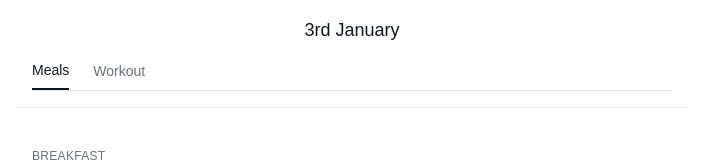
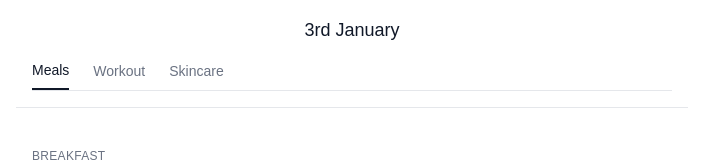
Before and after one commit to vipul69-eng/daily-plan, a Next.js app: page / in a window 1280 px wide. Shown: the top 162 px of the page, without its empty margins (288-991 px from the left). Built offline with nearby package versions, Linux system fonts and the light colour scheme.

Commit message:
Update page.tsx

```diff
--- a/app/page.tsx
+++ b/app/page.tsx
@@ -21,6 +21,7 @@ interface DayData {
   meals: Record<string, boolean>;
   workouts: Record<string, boolean>;
   optional: Record<string, boolean>;
+  skincare: Record<string, boolean>;
 }
 
 interface StorageData {
@@ -30,7 +31,7 @@ interface StorageData {
 const MealWorkoutTracker: React.FC = () => {
   const [currentDate, setCurrentDate] = useState<string>(new Date().toISOString().split('T')[0]);
   const [data, setData] = useState<StorageData>({});
-  const [activeTab, setActiveTab] = useState<'meals' | 'workout'>('meals');
+  const [activeTab, setActiveTab] = useState<'meals' | 'workout' | 'skincare'>('meals');
 
   // Update date at midnight
   useEffect(() => {
@@ -94,14 +95,15 @@ const MealWorkoutTracker: React.FC = () => {
     return data[currentDate] || {
       meals: {},
       workouts: {},
-      optional: {}
+      optional: {},
+      skincare: {}
     };
   };
 
   const toggleItem = (category: keyof DayData, item: string): void => {
     const newData = { ...data };
     if (!newData[currentDate]) {
-      newData[currentDate] = { meals: {}, workouts: {}, optional: {} };
+      newData[currentDate] = { meals: {}, workouts: {}, optional: {}, skincare: {} };
     }
     newData[currentDate][category][item] = !newData[currentDate][category][item];
     setData(newData);
@@ -118,6 +120,11 @@ const MealWorkoutTracker: React.FC = () => {
       total = currentWorkout ? currentWorkout.length : 0;
     } else if (category === 'optional') {
       total = optional.length;
+    } else if (category === 'skincare') {
+      const morningRoutine = skincareMorning.length;
+      const nightRoutine = skincareNight.length;
+      const weeklyRoutine = getDayOfWeek() === 0 ? skincareWeekly.length : 0;
+      total = morningRoutine + nightRoutine + weeklyRoutine;
     }
 
     const completed = Object.values(items).filter(Boolean).length;
@@ -182,6 +189,28 @@ const MealWorkoutTracker: React.FC = () => {
     { id: 'sleep', label: '7–8 hours sleep' }
   ];
 
+  const skincareMorning: MealItem[] = [
+    { id: 'morning_brush', label: 'Brush teeth (2 minutes)', category: 'Morning' },
+    { id: 'morning_rinse', label: 'Rinse face with water', category: 'Morning' },
+    { id: 'morning_cleanse', label: 'Cleanse with Gabit facewash (20–30 seconds)', category: 'Morning' },
+    { id: 'morning_moisturizer', label: 'Apply Gabit moisturizer (1–2 pumps on damp skin)', category: 'Morning' },
+    { id: 'morning_sunscreen', label: 'Apply clay sunscreen (two-finger amount for face + neck)', category: 'Morning' },
+    { id: 'morning_water', label: 'Drink 1–2 glasses of water', category: 'Morning' },
+  ];
+
+  const skincareNight: MealItem[] = [
+    { id: 'night_brush', label: 'Brush teeth (2 minutes)', category: 'Night' },
+    { id: 'night_cleanse', label: 'Cleanse with Gabit facewash', category: 'Night' },
+    { id: 'night_moisturizer', label: 'Apply Gabit moisturizer (slightly thicker layer)', category: 'Night' },
+    { id: 'night_wash_hands', label: 'Wash hands before sleep', category: 'Night' },
+    { id: 'night_sleep', label: 'Sleep before midnight (ideal)', category: 'Night' },
+  ];
+
+  const skincareWeekly: MealItem[] = [
+    { id: 'weekly_scrub', label: 'Clay scrub (once per week only)', category: 'Weekly' },
+    { id: 'weekly_extra_moisturizer', label: 'Extra moisturizer after scrub', category: 'Weekly' },
+  ];
+
   const workoutTitles: Record<number, string> = {
     1: 'Upper Push',
     2: 'Lower Body',
@@ -195,6 +224,8 @@ const MealWorkoutTracker: React.FC = () => {
   const currentWorkout = dayNumber ? workoutPlans[dayNumber] : null;
   const mealProgress = getProgress('meals');
   const workoutProgress = getProgress('workouts');
+  const skincareProgress = getProgress('skincare');
+  const isSunday = getDayOfWeek() === 0;
 
   const getDayName = (): string => {
     const days = ['Sunday', 'Monday', 'Tuesday', 'Wednesday', 'Thursday', 'Friday', 'Saturday'];
@@ -234,6 +265,16 @@ const MealWorkoutTracker: React.FC = () => {
             >
               Workout {workoutProgress > 0 && `· ${workoutProgress}%`}
             </button>
+            <button
+              onClick={() => setActiveTab('skincare')}
+              className={`pb-2 text-sm font-medium transition-colors ${
+                activeTab === 'skincare'
+                  ? 'text-gray-900 border-b-2 border-gray-900'
+                  : 'text-gray-500 hover:text-gray-700'
+              }`}
+            >
+              Skincare {skincareProgress > 0 && `· ${skincareProgress}%`}
+            </button>
           </div>
         </div>
 
@@ -265,6 +306,76 @@ const MealWorkoutTracker: React.FC = () => {
                   </div>
                 );
               })}
+            </div>
+          ) : activeTab === 'skincare' ? (
+            <div className="space-y-6">
+              {/* Morning Routine */}
+              <div>
+                <h3 className="text-xs font-medium text-gray-500 mb-3 uppercase tracking-wide">
+                  Daily Morning Routine
+                </h3>
+                <div className="space-y-1">
+                  {skincareMorning.map((item) => (
+                    <label key={item.id} className="flex items-start gap-3 p-2 hover:bg-gray-50 rounded cursor-pointer">
+                      <input
+                        type="checkbox"
+                        checked={todayData.skincare[item.id] || false}
+                        onChange={() => toggleItem('skincare', item.id)}
+                        className="mt-0.5 w-4 h-4 rounded border-gray-300 text-gray-900 focus:ring-1 focus:ring-gray-900"
+                      />
+                      <span className={`flex-1 text-sm ${todayData.skincare[item.id] ? 'line-through text-gray-400' : 'text-gray-700'}`}>
+                        {item.label}
+                      </span>
+                    </label>
+                  ))}
+                </div>
+              </div>
+
+              {/* Night Routine */}
+              <div>
+                <h3 className="text-xs font-medium text-gray-500 mb-3 uppercase tracking-wide">
+                  Daily Night Routine
+                </h3>
+                <div className="space-y-1">
+                  {skincareNight.map((item) => (
+                    <label key={item.id} className="flex items-start gap-3 p-2 hover:bg-gray-50 rounded cursor-pointer">
+                      <input
+                        type="checkbox"
+                        checked={todayData.skincare[item.id] || false}
+                        onChange={() => toggleItem('skincare', item.id)}
+                        className="mt-0.5 w-4 h-4 rounded border-gray-300 text-gray-900 focus:ring-1 focus:ring-gray-900"
+                      />
+                      <span className={`flex-1 text-sm ${todayData.skincare[item.id] ? 'line-through text-gray-400' : 'text-gray-700'}`}>
+                        {item.label}
+                      </span>
+                    </label>
+                  ))}
+                </div>
+              </div>
+
+              {/* Weekly Routine - Only on Sundays */}
+              {isSunday && (
+                <div>
+                  <h3 className="text-xs font-medium text-gray-500 mb-3 uppercase tracking-wide">
+                    Weekly Care (Night Only)
+                  </h3>
+                  <div className="space-y-1">
+                    {skincareWeekly.map((item) => (
+                      <label key={item.id} className="flex items-start gap-3 p-2 hover:bg-gray-50 rounded cursor-pointer">
+                        <input
+                          type="checkbox"
+                          checked={todayData.skincare[item.id] || false}
+                          onChange={() => toggleItem('skincare', item.id)}
+                          className="mt-0.5 w-4 h-4 rounded border-gray-300 text-gray-900 focus:ring-1 focus:ring-gray-900"
+                        />
+                        <span className={`flex-1 text-sm ${todayData.skincare[item.id] ? 'line-through text-gray-400' : 'text-gray-700'}`}>
+                          {item.label}
+                        </span>
+                      </label>
+                    ))}
+                  </div>
+                </div>
+              )}
             </div>
           ) : (
             <div className="space-y-6">
```
